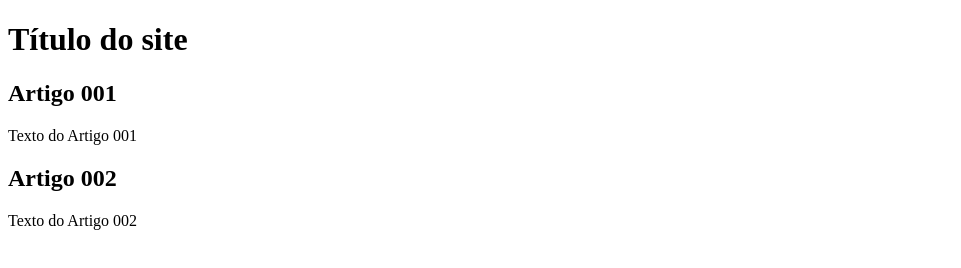
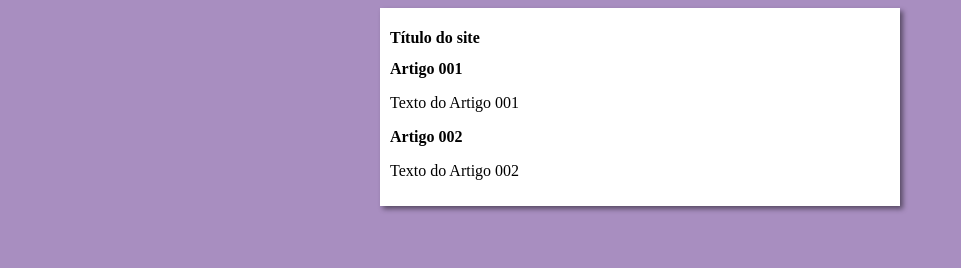
Before and after one commit to kaiquebatists007-ops/projeto-site, a plain HTML site: page index.html in a window 1280 px wide. Shown: the whole page, without its empty margins (0-961 px from the left). Drawn offline with Linux system fonts and the light colour scheme.

Commit message:
iniciei o desing

```diff
--- /dev/null
+++ b/estilos/style.css
@@ -0,0 +1,15 @@
+* {
+    font-famil: Arial, Helvettica, sans-serif;
+    font-size: 16px;
+}
+body {
+    background-color:rgb(168, 142, 192) ;
+
+}
+main{
+    background-color:white ;
+    width: 500px;
+    margin: auto;
+    padding: 10px;
+    box-shadow: 3px 3px 5px rgb(0,0,0,0.473);
+}
--- a/index.html
+++ b/index.html
@@ -4,6 +4,7 @@
     <meta charset="UTF-8">
     <meta name="viewport" content="width=device-width, initial-scale=1.0">
     <title>Título do site</title>
+    <link rel="stylesheet" href="estilos/style.css">
 </head>
 <body>
     <main>
```
